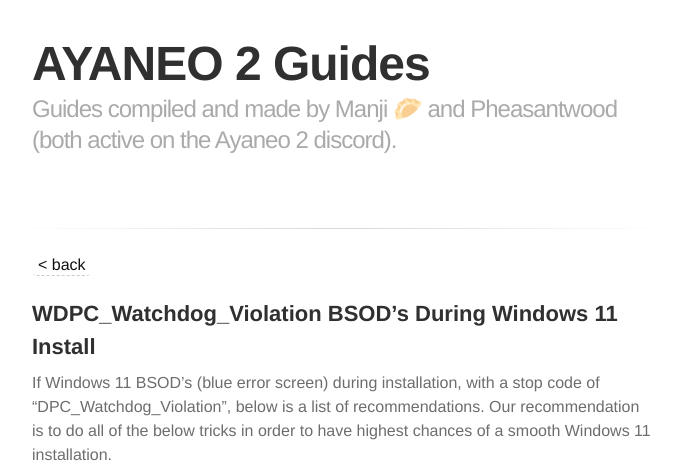
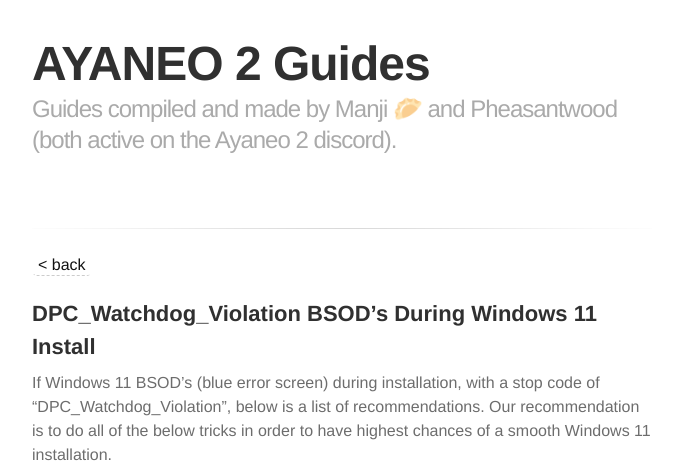
Before and after one commit to cngjd/AyaNeo2-docs, a Jekyll site: the page built from bsod-during-windows-install.md, in a window 1280 px wide, cut to the strip 0-467 px from the top of the page. Shown: the whole strip, without its empty margins (298-979 px from the left). Built offline with Jekyll 4.4.1, drawn with Linux system fonts in a browser that asks for light colours; some web fonts are replaced.

Commit message:
Update bsod-during-windows-install.md

```diff
--- a/bsod-during-windows-install.md
+++ b/bsod-during-windows-install.md
@@ -3,7 +3,7 @@
 ---
 [< back](./)
 
-## WDPC_Watchdog_Violation BSOD’s During Windows 11 Install
+## DPC_Watchdog_Violation BSOD’s During Windows 11 Install
 
 If Windows 11 BSOD’s (blue error screen) during installation, with a stop code of “DPC_Watchdog_Violation”, below is a list of recommendations. Our recommendation is to do all of the below tricks in order to have highest chances of a smooth Windows 11 installation.
 
```
